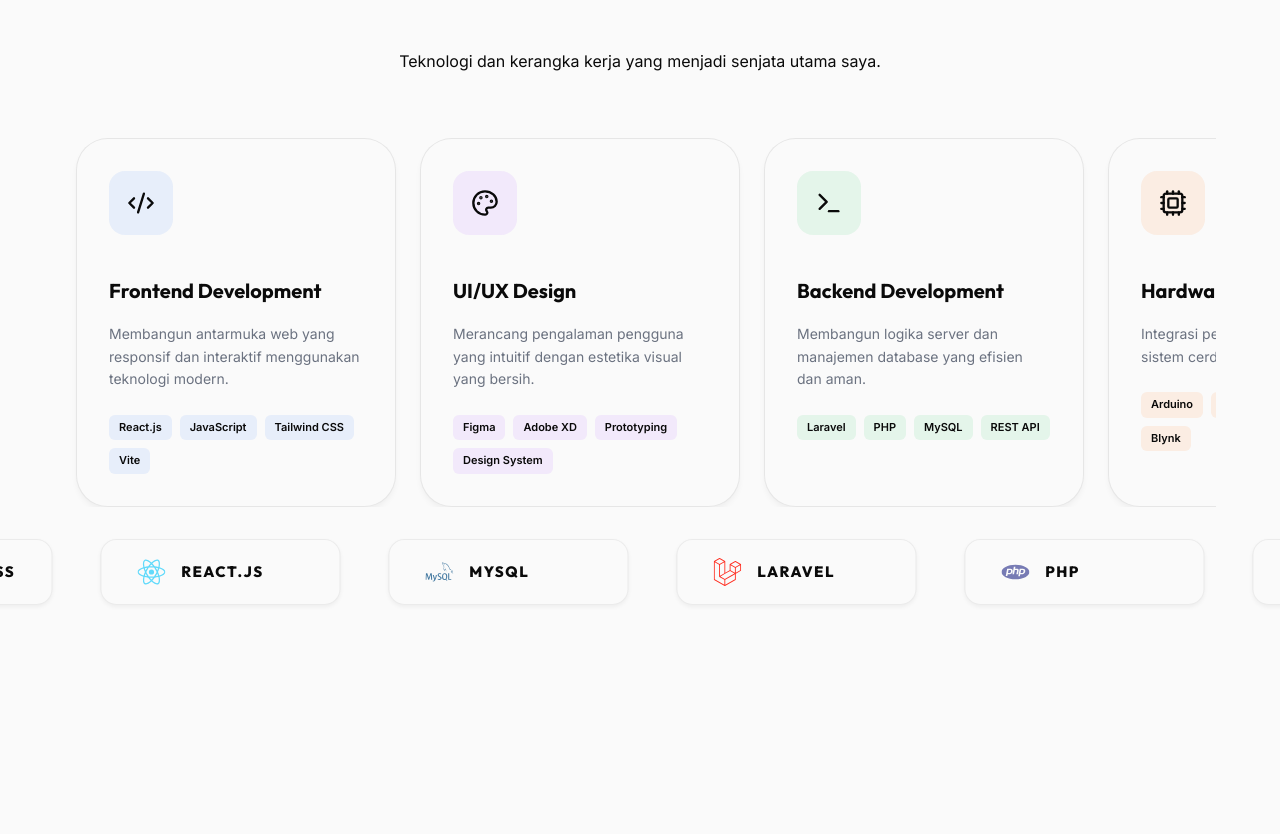
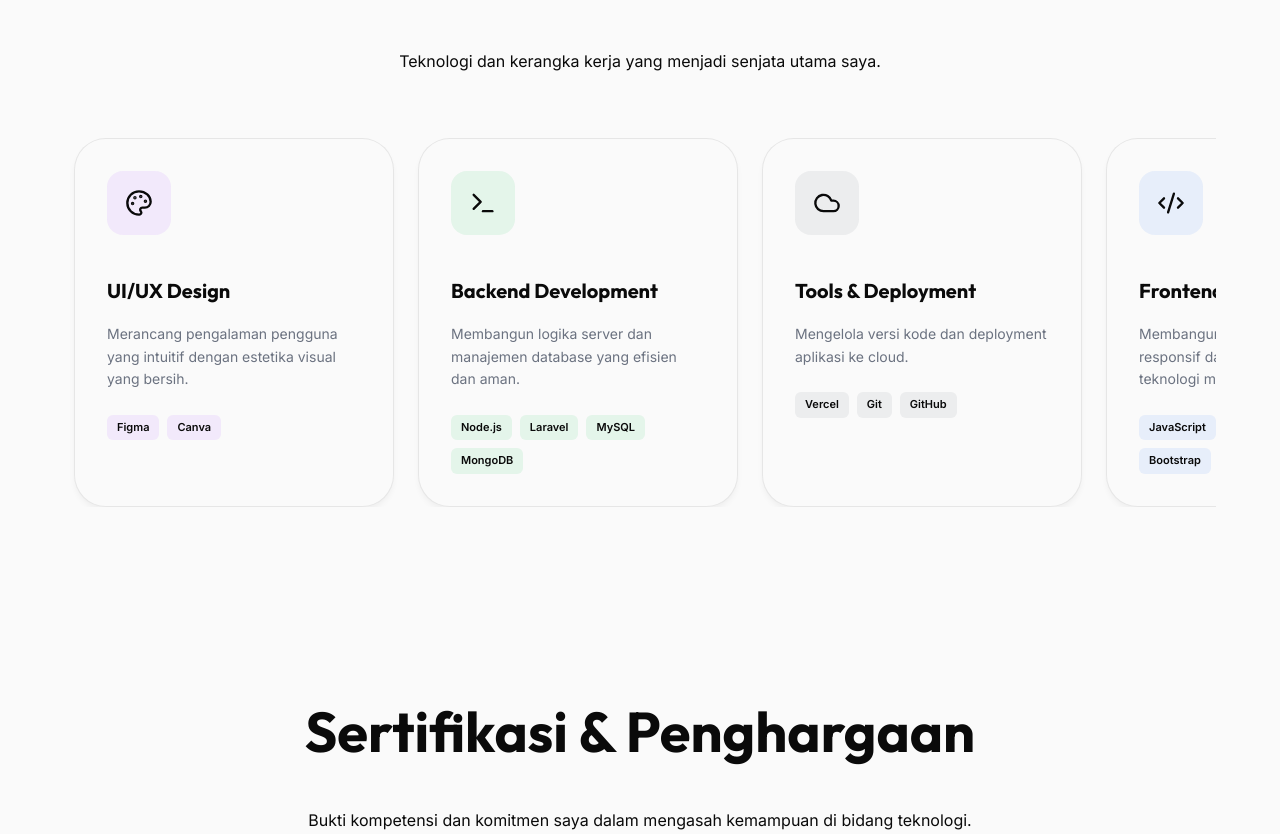
Before and after one commit to YorisSatriaAnanda/porto, a React (Vite) app: page / in a window 1280 px wide. Shown: the part 1780-2614 px from the top of the page. Built offline with nearby package versions, Linux system fonts and the light colour scheme.

Commit message:
final 5 (infinity loop & bisa seret skill)

```diff
--- a/src/components/Skills.jsx
+++ b/src/components/Skills.jsx
@@ -1,10 +1,11 @@
-import React, { useRef } from 'react';
-import { motion } from 'framer-motion';
-import { Code2, Palette, Terminal, Cpu } from 'lucide-react';
+import React, { useRef, useState, useEffect } from 'react';
+import { motion, useMotionValue, useAnimationFrame } from 'framer-motion';
+import { Code2, Palette, Terminal, Cpu, Cloud } from 'lucide-react';
 import {
   SiGo, SiLaravel, SiReact, SiNestjs, SiInertia,
   SiTailwindcss, SiMongodb, SiJavascript, SiTypescript,
-  SiPostgresql, SiMysql, SiDocker, SiGithub, SiPhp
+  SiPostgresql, SiMysql, SiDocker, SiGithub, SiPhp,
+  SiVercel, SiNodedotjs, SiBootstrap
 } from 'react-icons/si';
 import TextReveal from './TextReveal';
 
@@ -15,49 +16,74 @@ const Skills = () => {
       desc: 'Membangun antarmuka web yang responsif dan interaktif menggunakan teknologi modern.',
       icon: <Code2 className="text-blue-500" size={28} />,
       color: 'rgba(59, 130, 246, 0.1)',
-      techs: ['React.js', 'JavaScript', 'Tailwind CSS', 'Vite']
+      techs: ['JavaScript', 'React.js', 'Tailwind CSS', 'Bootstrap', 'HTML', 'CSS', 'Vite']
     },
     {
       title: 'UI/UX Design',
       desc: 'Merancang pengalaman pengguna yang intuitif dengan estetika visual yang bersih.',
       icon: <Palette className="text-purple-500" size={28} />,
       color: 'rgba(168, 85, 247, 0.1)',
-      techs: ['Figma', 'Adobe XD', 'Prototyping', 'Design System']
+      techs: ['Figma', 'Canva']
     },
     {
       title: 'Backend Development',
       desc: 'Membangun logika server dan manajemen database yang efisien dan aman.',
       icon: <Terminal className="text-green-500" size={28} />,
       color: 'rgba(34, 197, 94, 0.1)',
-      techs: ['Laravel', 'PHP', 'MySQL', 'REST API']
+      techs: ['Node.js', 'Laravel', 'MySQL', 'MongoDB']
     },
     {
-      title: 'Hardware & IoT',
-      desc: 'Integrasi perangkat keras dengan sistem cerdas untuk otomasi.',
-      icon: <Cpu className="text-orange-500" size={28} />,
-      color: 'rgba(249, 115, 22, 0.1)',
-      techs: ['Arduino', 'ESP32', 'Sensors', 'Blynk']
-    },
+      title: 'Tools & Deployment',
+      desc: 'Mengelola versi kode dan deployment aplikasi ke cloud.',
+      icon: <Cloud className="text-gray-500" size={28} />,
+      color: 'rgba(107, 114, 128, 0.1)',
+      techs: ['Vercel', 'Git', 'GitHub']
+    }
   ];
 
-  const techStack = [
-    { name: 'PHP', icon: <SiPhp style={{ color: '#777BB4' }} /> },
-    { name: 'JAVASCRIPT', icon: <SiJavascript style={{ color: '#F7DF1E' }} /> },
-    { name: 'TAILWIND CSS', icon: <SiTailwindcss style={{ color: '#06B6D4' }} /> },
-    { name: 'REACT.JS', icon: <SiReact style={{ color: '#61DAFB' }} /> },
-    { name: 'MYSQL', icon: <SiMysql style={{ color: '#4479A1' }} /> },
-    { name: 'LARAVEL', icon: <SiLaravel style={{ color: '#FF2D20' }} /> },
-  ];
+  // Optimization: Use 4 copies to ensure enough width for seamless wrapping
+  const extendedSkills = [...skills, ...skills, ...skills, ...skills];
 
-  // Repeat icons more times for a smoother infinite loop across the whole screen
-  const marqueeTechs = [...techStack, ...techStack, ...techStack, ...techStack];
+  const x = useMotionValue(0);
+  const containerRef = useRef(null);
+  const [contentWidth, setContentWidth] = useState(0);
+  const [isHovered, setIsHovered] = useState(false);
 
-  // Optimization: Only use 2 copies for a seamless loop
-  const extendedSkills = [...skills, ...skills];
+  useEffect(() => {
+    const updateWidth = () => {
+      if (containerRef.current) {
+        // We have 4 identical sets. The width of one set is scrollWidth / 4.
+        setContentWidth(containerRef.current.scrollWidth / 4);
+      }
+    };
 
-  // We will use CSS for infinite scroll when NOT hovered/dragged,
-  // but Framer Motion's drag overwrites the transform! So we can use a hybrid:
-  // The outer div runs the CSS marquee animation. The inner div is draggable relative to the outer div!
+    updateWidth();
+    // Delay slightly to ensure fonts/icons are fully rendered
+    setTimeout(updateWidth, 100);
+
+    window.addEventListener('resize', updateWidth);
+    return () => window.removeEventListener('resize', updateWidth);
+  }, []);
+
+  useAnimationFrame((time, delta) => {
+    if (!contentWidth) return;
+
+    let currentX = x.get();
+
+    // Auto-scroll to the left
+    if (!isHovered) {
+      currentX -= 0.05 * delta;
+    }
+
+    // Seamless modulo wrap between [-contentWidth, 0]
+    if (currentX <= -contentWidth) {
+      currentX = currentX % contentWidth;
+    } else if (currentX > 0) {
+      currentX = (currentX % contentWidth) - contentWidth;
+    }
+
+    x.set(currentX);
+  });
 
   return (
     <section id="skills" style={{ overflow: 'hidden', paddingBottom: '80px' }}>
@@ -84,8 +110,26 @@ const Skills = () => {
               padding: '0',
             }}
           >
-            {/* The Outer Track automatically pushes left via CSS */}
-            <div className="marquee-track">
+            {/* Framer Motion Infinite Drag & Scroll Track */}
+            <div style={{ overflow: 'hidden', width: '100%' }}>
+              <motion.div
+                ref={containerRef}
+                style={{
+                  x,
+                  display: 'flex',
+                  gap: '24px',
+                  width: 'max-content',
+                  cursor: 'grab'
+                }}
+                drag="x"
+                dragElastic={0}
+                dragMomentum={true}
+                onMouseEnter={() => setIsHovered(true)}
+                onMouseLeave={() => setIsHovered(false)}
+                onDragStart={() => setIsHovered(true)}
+                onDragEnd={() => setIsHovered(false)}
+                whileTap={{ cursor: 'grabbing' }}
+              >
                 {extendedSkills.map((skill, i) => (
                   <div
                     key={`${i}-${skill.title}`}
@@ -116,24 +160,12 @@ const Skills = () => {
                     </div>
                   </div>
                 ))}
+              </motion.div>
             </div>
           </div>
         </motion.div>
       </div>
 
-      {/* New Tech Stack Marquee (Full-Width & Infinite) */}
-      <div className="marquee-wrapper-full mt-16">
-        <div className="marquee-track-infinite">
-          {marqueeTechs.map((tech, i) => (
-            <div key={i} className="tech-minimal-badge">
-              <div className="tech-minimal-icon">
-                {tech.icon}
-              </div>
-              <span className="tech-minimal-name">{tech.name}</span>
-            </div>
-          ))}
-        </div>
-      </div>
     </section>
   );
 };
--- a/src/index.css
+++ b/src/index.css
@@ -702,6 +702,115 @@ section {
   color: var(--text-primary);
 }
 
+/* Tech Stack Categories */
+.tech-category-container {
+  max-width: 1200px;
+  margin: 80px auto 0;
+  padding: 0 24px;
+}
+
+.tech-category-grid {
+  display: grid;
+  grid-template-columns: repeat(3, 1fr);
+  gap: 32px;
+}
+
+@media (max-width: 992px) {
+  .tech-category-grid {
+    grid-template-columns: repeat(2, 1fr);
+  }
+}
+
+@media (max-width: 768px) {
+  .tech-category-grid {
+    grid-template-columns: 1fr;
+  }
+}
+
+.tech-category-card {
+  background: var(--bg-color);
+  border: 1px solid var(--card-border);
+  padding: 32px;
+  border-radius: 32px;
+  transition: var(--transition);
+  box-shadow: 0 4px 6px -1px rgba(0, 0, 0, 0.05);
+}
+
+:root.dark .tech-category-card {
+  background: var(--dark-card);
+  border-color: #2A2A2A;
+}
+
+.tech-category-card:hover {
+  box-shadow: var(--shadow-xl);
+  transform: translateY(-8px);
+  border-color: var(--text-primary);
+}
+
+:root.dark .tech-category-card:hover {
+  border-color: rgba(255, 255, 255, 0.4);
+}
+
+.tech-category-header {
+  font-size: 1.5rem;
+  font-weight: 700;
+  margin-bottom: 24px;
+  text-align: center;
+  font-family: var(--font-heading);
+}
+
+.tech-item-grid {
+  display: grid;
+  grid-template-columns: repeat(2, 1fr);
+  gap: 16px;
+}
+
+@media (max-width: 400px) {
+  .tech-item-grid {
+    grid-template-columns: 1fr;
+  }
+}
+
+.tech-item {
+  display: flex;
+  align-items: center;
+  gap: 12px;
+  padding: 12px 16px;
+  border-radius: 16px;
+  border: 1px solid var(--card-border);
+  background: var(--bg-color-alt);
+  transition: var(--transition);
+  cursor: default;
+}
+
+:root.dark .tech-item {
+  background: #111111;
+  border-color: #222222;
+}
+
+.tech-item:hover {
+  border-color: #999;
+  transform: translateY(-2px);
+  box-shadow: var(--shadow-sm);
+}
+
+:root.dark .tech-item:hover {
+  border-color: #555;
+}
+
+.tech-item-icon {
+  font-size: 1.5rem;
+  display: flex;
+  align-items: center;
+  justify-content: center;
+}
+
+.tech-item-name {
+  font-size: 0.75rem;
+  font-weight: 700;
+  letter-spacing: 0.05em;
+}
+
 /* Projects Section */
 .projects-section {
   background: #0D0D0D !important;
```
Lines whose indentation alone changed are shown as unchanged.
